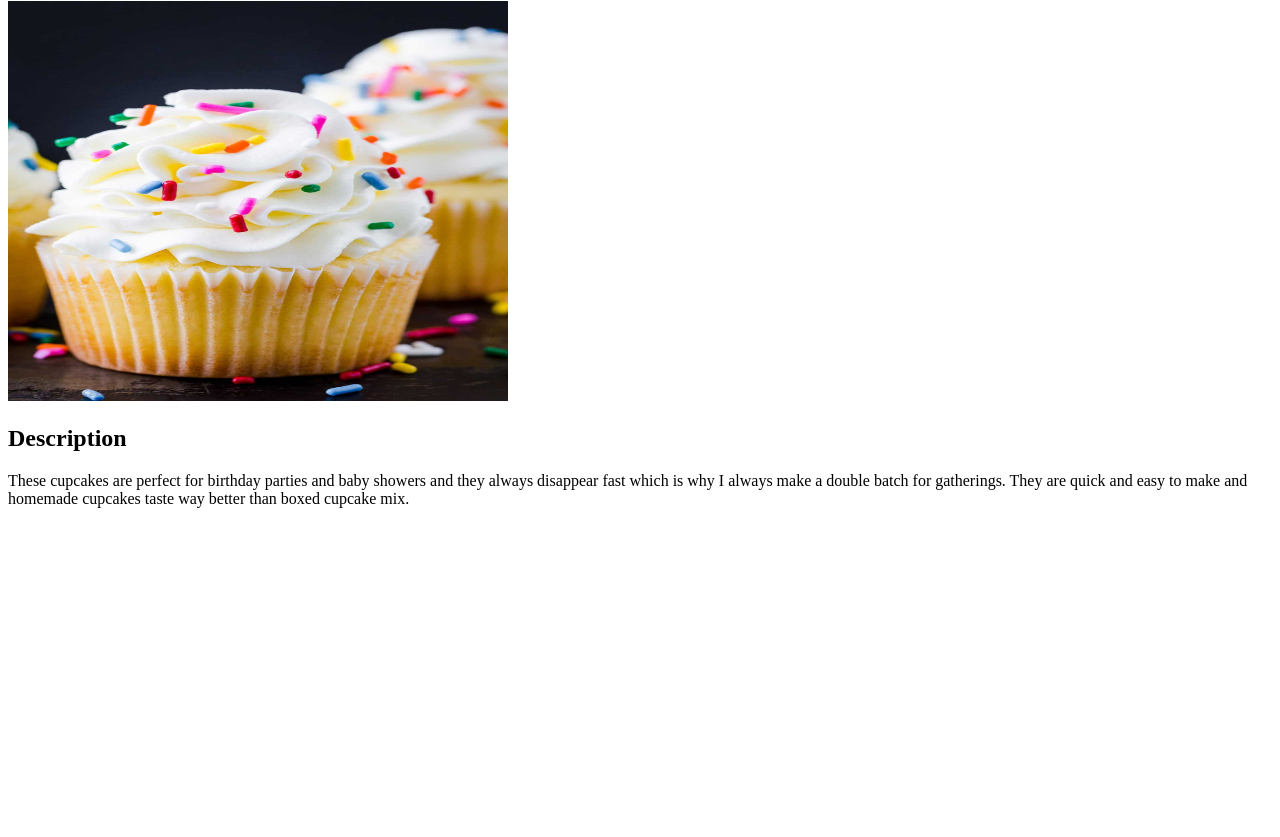
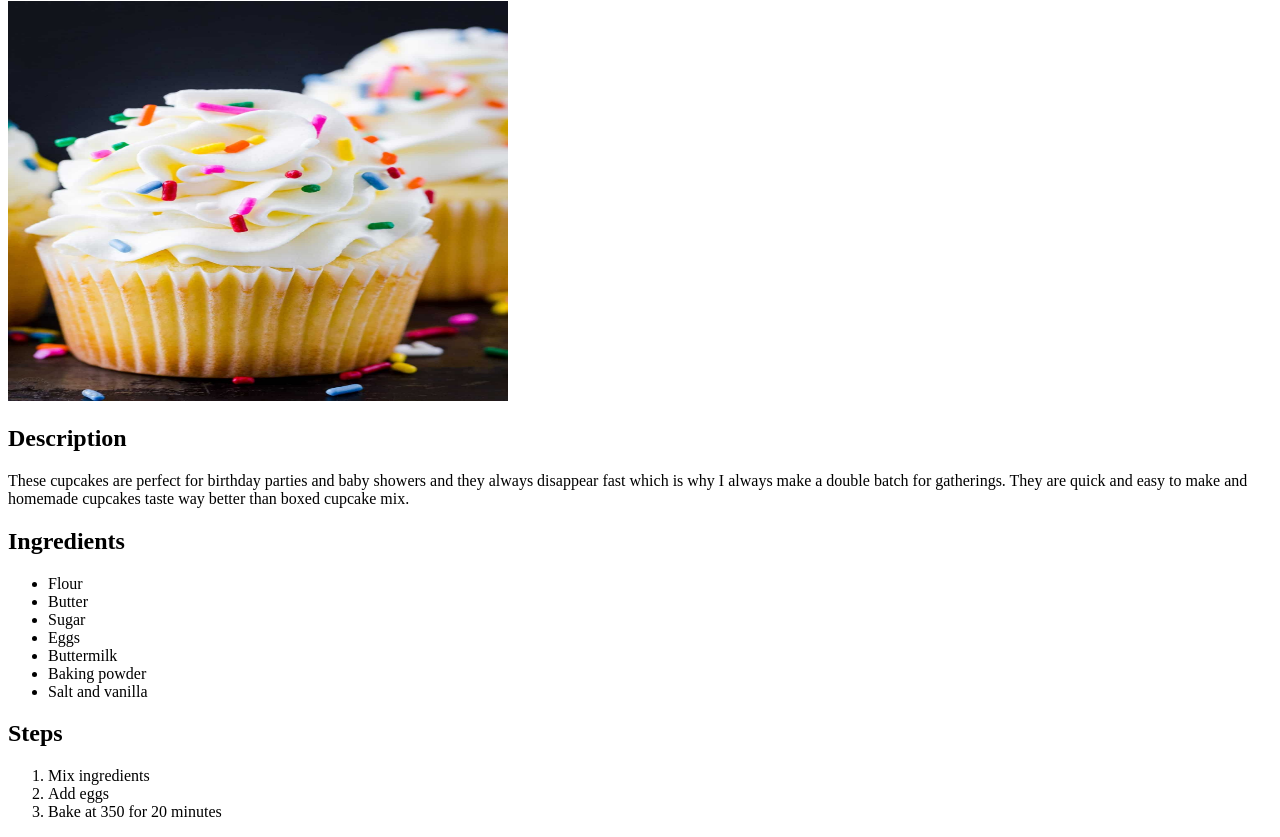
Before and after one commit to Cuponk/odin-recipies, a plain HTML site: page recipies/cupcakes.html in a window 1280 px wide. Shown: the part 79-916 px from the top of the page. Before the commit the page ends 800 px from the top, so only its background shows below. Drawn offline with Linux system fonts and the light colour scheme.

Commit message:
finished cupcakes.html

```diff
--- a/recipies/cupcakes.html
+++ b/recipies/cupcakes.html
@@ -14,6 +14,21 @@
     <h2>Description</h2>
         <p>These cupcakes are perfect for birthday parties and baby showers and they always disappear fast which is why I always make a double batch for gatherings. They are quick and easy to make and homemade cupcakes taste way better than boxed cupcake mix.
         </p>
-    <h2></h2>
+    <h2>Ingredients</h2>
+        <ul>
+            <li>Flour</li>
+            <li>Butter</li>
+            <li>Sugar</li>
+            <li>Eggs</li>
+            <li>Buttermilk</li>
+            <li>Baking powder</li>
+            <li>Salt and vanilla</li>
+        </ul>
+    <h2>Steps</h2>
+            <ol>
+                <li>Mix ingredients</li>
+                <li>Add eggs</li>
+                <li>Bake at 350 for 20 minutes</li>
+            </ol>
 </body>
 </html>
```
